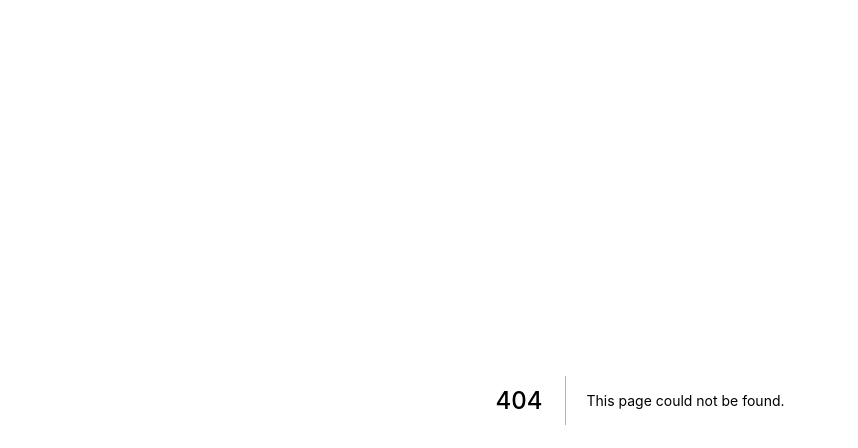
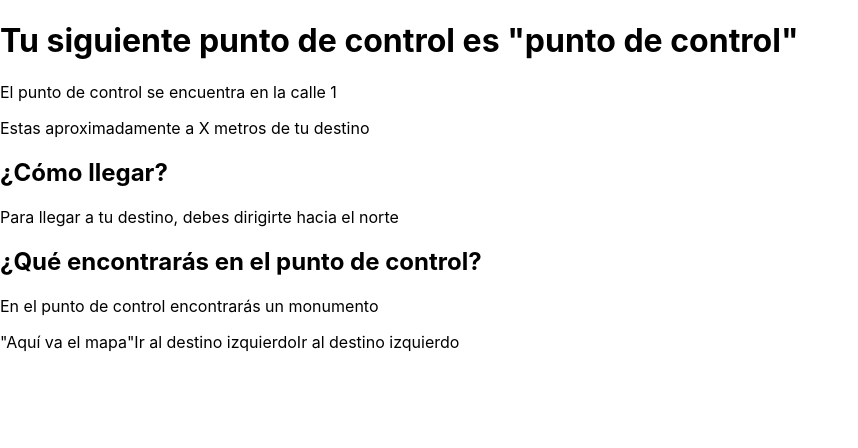
Before and after one commit to IsaacOFR25/GuiaEscolarJILFront, a Next.js app: page /guia in a window 1280 px wide. Before the commit this address had no page. Shown: the top 448 px of the page, without its empty margins (0-858 px from the left). Built offline with nearby package versions, Linux system fonts and the light colour scheme.

Commit message:
guia ruta

```diff
--- /dev/null
+++ b/pages/guia.js
@@ -0,0 +1,23 @@
+import React from "react";
+import { useRouter } from "next/router";
+
+export default function guia() {
+  return (
+    <div>
+      <h1>Tu siguiente punto de control es "punto de control"</h1>
+      <p>El punto de control se encuentra en la calle 1</p>
+      <p>Estas aproximadamente a X metros de tu destino</p>
+      <h2>¿Cómo llegar?</h2>
+      <p>Para llegar a tu destino, debes dirigirte hacia el norte</p>
+      <h2>¿Qué encontrarás en el punto de control?</h2>
+      <p>En el punto de control encontrarás un monumento</p>
+      "Aquí va el mapa"
+      <a href="https://api-guia-escolar.herokuapp.com/ar/renderizado/izq">
+        Ir al destino izquierdo
+      </a>
+      <a href="https://api-guia-escolar.herokuapp.com/ar/renderizado/der">
+        Ir al destino izquierdo
+      </a>
+    </div>
+  );
+}
```
